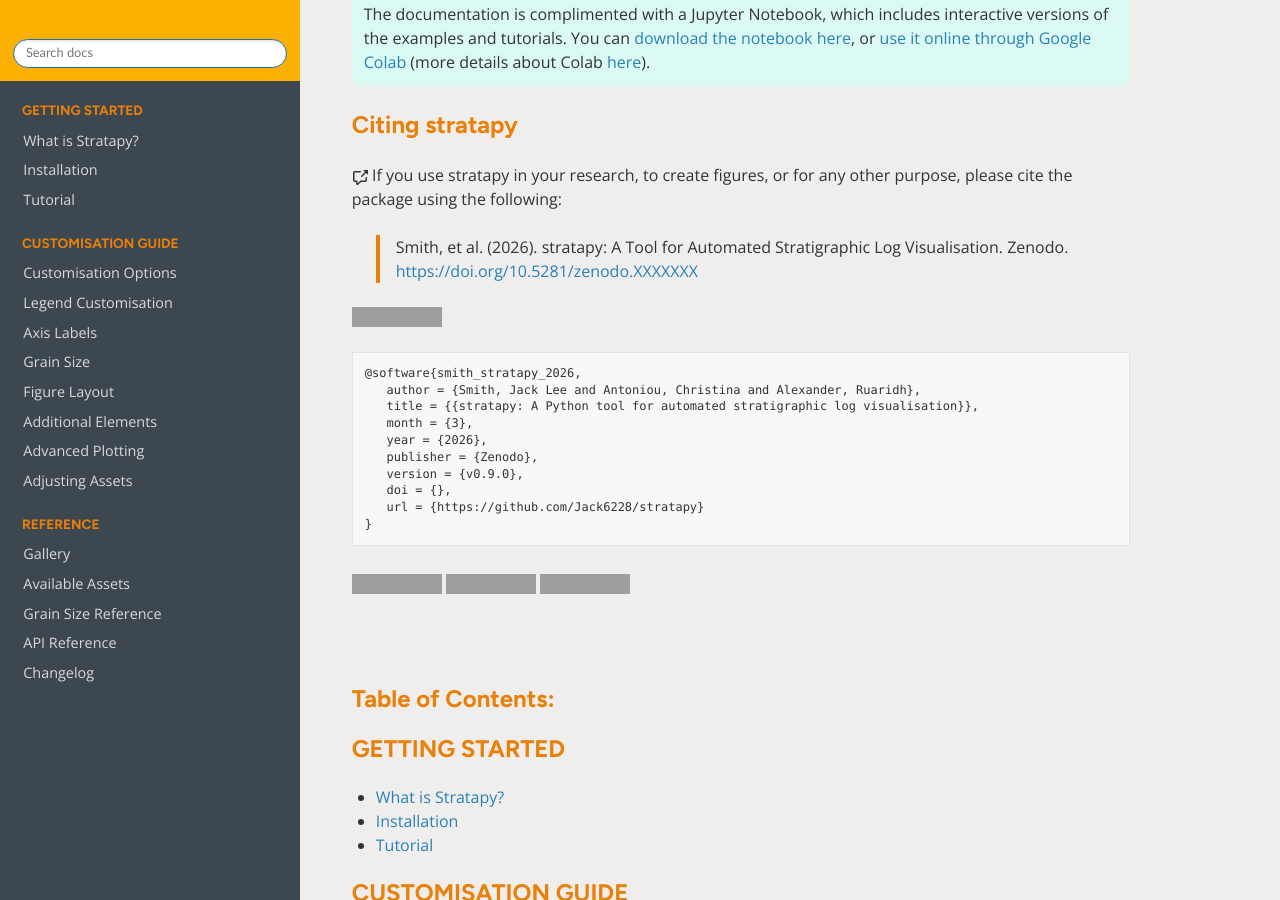
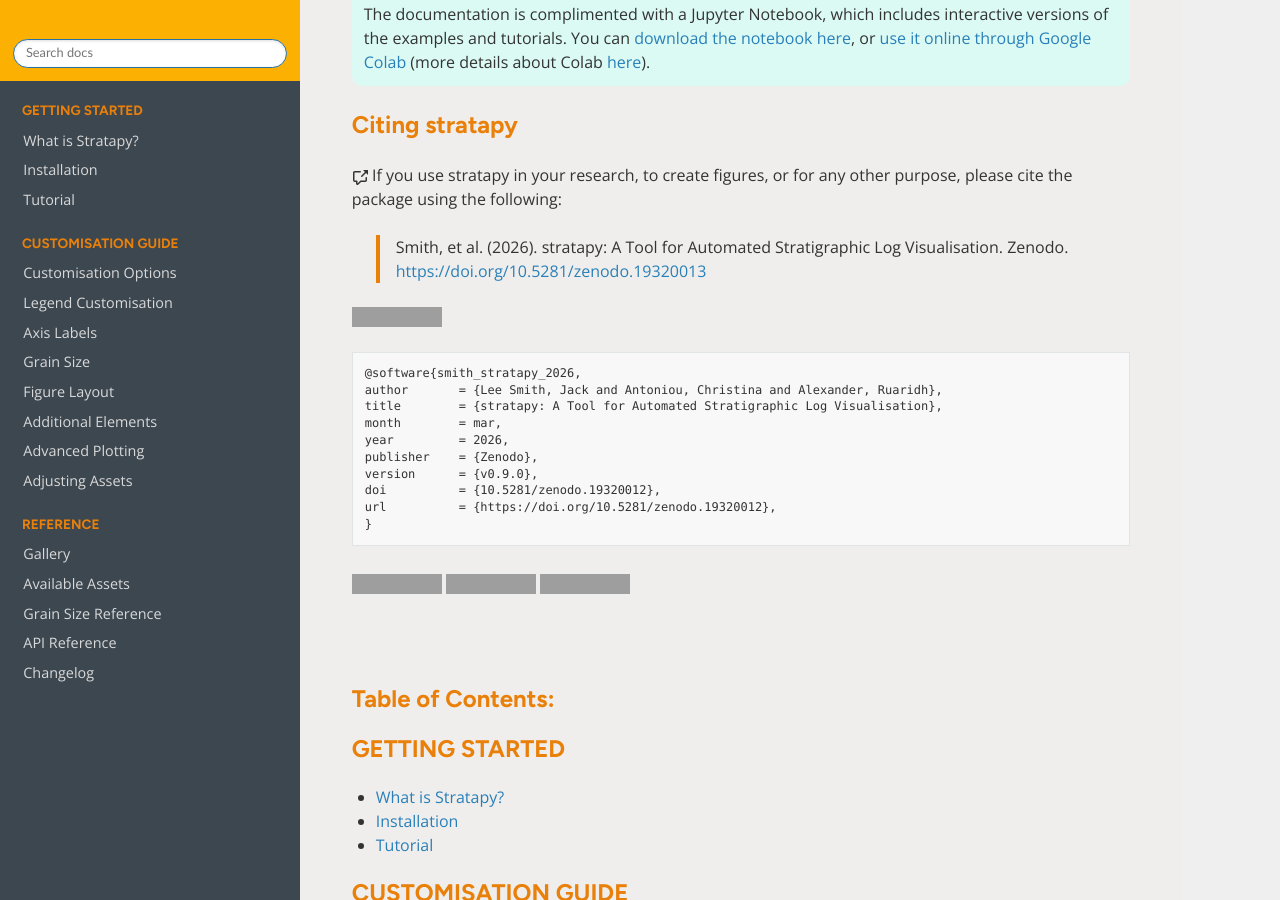
Before and after one commit to Jack6228/stratapy, a Sphinx documentation site: the page built from docs/index.rst, in a window 1280 px wide and 900 px high, scrolled down 861 px. Built offline with Sphinx 7.4.7 and the Read the Docs theme 3.1.0, drawn with Linux system fonts in a browser that asks for light colours; grey boxes are pictures that could not be loaded.

```diff
--- a/docs/conf.py
+++ b/docs/conf.py
@@ -7,7 +7,7 @@ sys.path.insert(0, os.path.abspath('../'))
 project = 'stratapy'
 copyright = '2026, Jack Lee Smith, Christina Antoniou, Ruaridh Alexander'
 author = 'Jack Lee Smith, Christina Antoniou, Ruaridh Alexander'
-release = '0.9.0'
+release = '0.9.1'
 
 # -- General configuration ---------------------------------------------------
 
--- a/docs/customisation/additional_elements/chronostratigraphy.rst
+++ b/docs/customisation/additional_elements/chronostratigraphy.rst
@@ -40,7 +40,7 @@ Requirements and Behaviour
 - The axis is added to the left of your existing log, and the y-axis labels/ticks are moved accordingly.
 
 .. note::
-  To add chronostratigraphy to a non-age-based log or to add it to a more complex figure, the :py:meth:`stratapy.core.chronostratigraphy` function can plot standalone chronostratigraphy, offering more control and flexibility, such as horizontal orientation and custom age ranges. See XXX for an example.
+  To add chronostratigraphy to a non-age-based log or to add it to a more complex figure, the :py:meth:`stratapy.core.chronostratigraphy` function can plot standalone chronostratigraphy, offering more control and flexibility, such as horizontal orientation and custom age ranges. See the API reference or documentation for details.
 
 Examples
 --------
--- a/docs/getting_started/tutorial/file_format.rst
+++ b/docs/getting_started/tutorial/file_format.rst
@@ -155,8 +155,6 @@ The format is ``erosion;frequency``, where `erosion` is the amplitude of the sin
 
 Note that the total height (peak to trough) of the sinusoidal indicator is twice the amplitude. Some examples are provided in the image below:
 
-.. TODO
-
 .. _lenses:
 
 .. rubric:: lenses
--- a/docs/index.rst
+++ b/docs/index.rst
@@ -60,23 +60,23 @@ Citing stratapy
 
 .. epigraph::
 
-   Smith, et al. (2026). stratapy: A Tool for Automated Stratigraphic Log Visualisation. Zenodo. https://doi.org/10.5281/zenodo.XXXXXXX
+   Smith, et al. (2026). stratapy: A Tool for Automated Stratigraphic Log Visualisation. Zenodo. https://doi.org/10.5281/zenodo.19320013
 
-.. image:: https://zenodo.org/badge/DOI/10.5281/zenodo.XXXXXXX.svg
+.. image:: https://zenodo.org/badge/DOI/10.5281/zenodo.19320013.svg
    :alt: DOI badge
-   :target: https://doi.org/10.5281/zenodo.XXXXXXX
+   :target: https://doi.org/10.5281/zenodo.19320013
 
 .. code-block:: none
 
    @software{smith_stratapy_2026,
-      author = {Smith, Jack Lee and Antoniou, Christina and Alexander, Ruaridh},
-      title = {{stratapy: A Python tool for automated stratigraphic log visualisation}},
-      month = {3},
-      year = {2026},
-      publisher = {Zenodo},
-      version = {v0.9.0},
-      doi = {},
-      url = {https://github.com/Jack6228/stratapy}
+   author       = {Lee Smith, Jack and Antoniou, Christina and Alexander, Ruaridh},
+   title        = {stratapy: A Tool for Automated Stratigraphic Log Visualisation},
+   month        = mar,
+   year         = 2026,
+   publisher    = {Zenodo},
+   version      = {v0.9.0},
+   doi          = {10.5281/zenodo.19320012},
+   url          = {https://doi.org/10.5281/zenodo.19320012},
    }
 
 |PyPI| |Docs| |Colab|
--- a/pyproject.toml
+++ b/pyproject.toml
@@ -4,7 +4,7 @@ build-backend = "setuptools.build_meta"
 
 [project]
 name = "stratapy"
-version = "0.9.0"
+version = "0.9.1"
 description = "A tool for automated stratigraphic log visualisation"
 keywords = ["stratigraphy", "stratigraphic log", "visualisation", "python"]
 authors = [
--- a/stratapy/__init__.py
+++ b/stratapy/__init__.py
@@ -3,13 +3,13 @@ stratapy: A Python package for stratigraphic plotting and analysis.
 
 Documentation: https://stratapy.readthedocs.io/en/latest/
 
-Publication: https://doi.org/...
+Publication: https://doi.org/10.5281/zenodo.19320013
 
 Authors: Jack Lee Smith, Christina Antoniou, Ruaridh Alexander
 """
 
 __all__ = ['update_minerals', 'update_lithologies', 'update_features', 'load', 'chronostratigraphy', 'multi_fig', 'correlated_logs', 'standalone_legend', 'list_examples']
-__version__ = '0.9.0'
+__version__ = '0.9.1'
 __author__ = 'Jack Lee Smith, Christina Antoniou, Ruaridh Alexander'
 __license__ = 'BSD 3-Clause License'
 __copyright__ = 'Copyright (c) 2026 Jack Lee Smith'
```
Also changed, not shown: README.md (+10 -10 lines), docs/reference/changelog.rst (+7 -1 lines), 2 other files.
